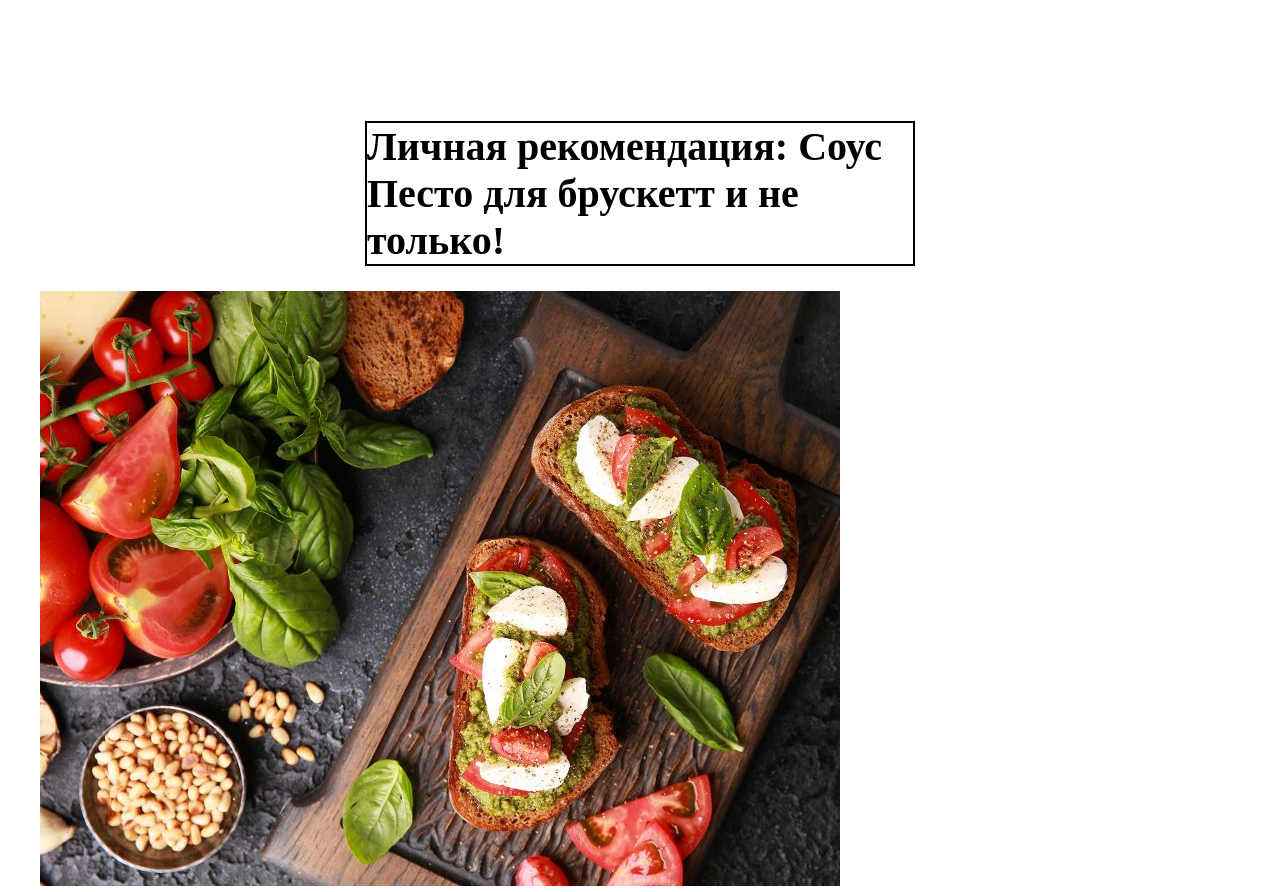
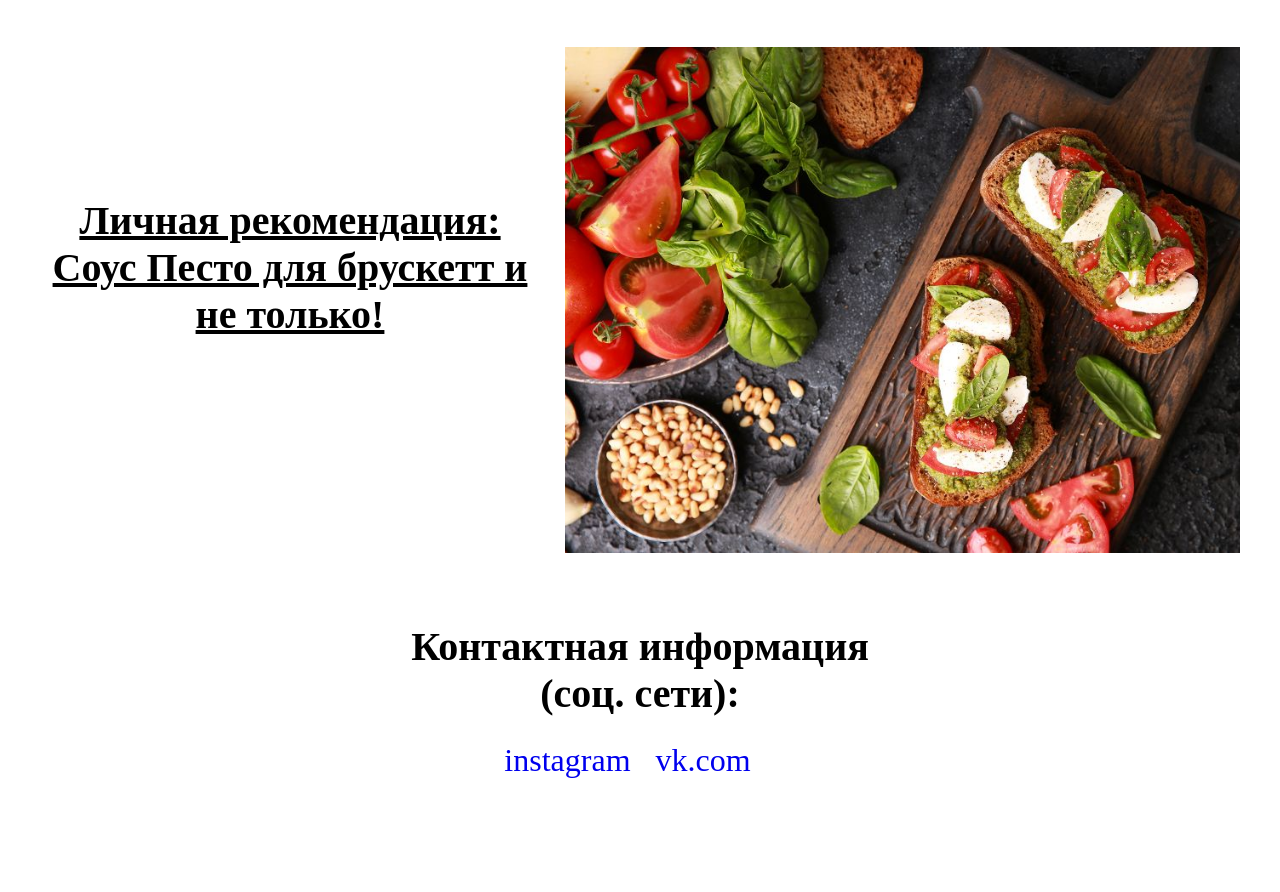
Before and after one commit to AliokhnaKate/My-hobbies, a plain HTML site: page index.html in a window 1280 px wide. Shown: the part 1560-2452 px from the top of the page. After the commit the page ends 2409 px from the top, so only its background shows below. Drawn offline with Linux system fonts and the light colour scheme.

Commit message:
Редактирование класса footer

```diff
--- a/index.html
+++ b/index.html
@@ -47,11 +47,11 @@
     <footer class="footer wrapper">
         <h2 class="footer__title title">Контактная информация (соц. сети):</h2>
         <div class="social-networks">
-            <ul>
-                <li class="social-networks__instagram">
+            <ul class="list">
+                <li class="list__item">
                     <a href="https://www.instagram.com/ekaterina_alehna/">instagram</a>
                 </li>
-                <li class="social-networks__vk">
+                <li class="list__item">
                     <a href="https://vk.com/id121922986/">vk.com</a>
                 </li>
             </ul>
--- a/styles/_aside.scss
+++ b/styles/_aside.scss
@@ -0,0 +1,18 @@
+.aside {
+    display: flex;
+    justify-content: center;
+    padding: 0;
+    &__title {
+        max-width: 500px;
+        text-align: center;
+        padding: 150px 0;
+        text-decoration: underline;
+        margin-bottom: 0;
+        margin-right: 25px;
+    }
+    & img {
+        width: 100%;
+        height: 100%;
+        object-fit: cover;
+    }
+}
--- a/styles/_base.scss
+++ b/styles/_base.scss
@@ -13,3 +13,7 @@ html {
 a {
     text-decoration: none;
 }
+
+ul {
+    list-style-type: none;
+}
--- a/styles/_header.scss
+++ b/styles/_header.scss
@@ -14,5 +14,6 @@
         border: 2px solid brown;
         padding: 150px 0;
         color: brown;
+        background-color: #e5f4ff;
     }
 }
--- /dev/null
+++ b/styles/_list.scss
@@ -0,0 +1,8 @@
+.list {
+    display: flex;
+    justify-content: center;
+    &__item {
+        margin-right: 25px;
+        font-size: 2rem;
+    }
+}
--- a/styles/_mixins.scss
+++ b/styles/_mixins.scss
@@ -3,8 +3,8 @@
 @mixin title ($m-width) {
     font-size: $title-font;
     margin: 0 auto 25px;
+    text-align: center;
     max-width: $m-width;
-    border: 2px solid black;
 }
 
 @mixin subtitle {
--- a/styles/styles.scss
+++ b/styles/styles.scss
@@ -14,3 +14,4 @@
 @import "_aside";
 @import "_footer";
 @import "_social-networks";
+@import "_list";
```
Also changed, not shown: styles/styles.css, 1 other file.
